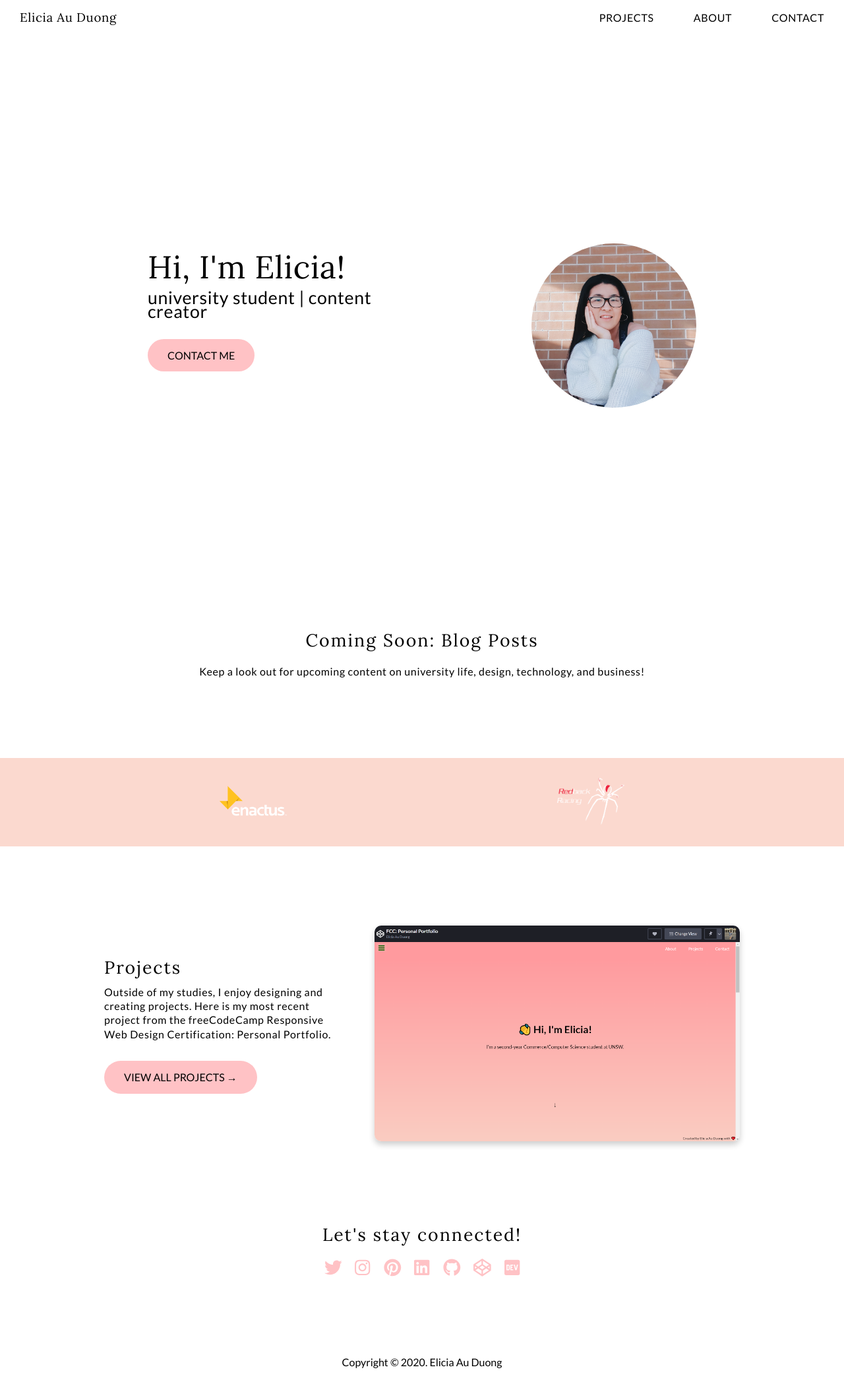
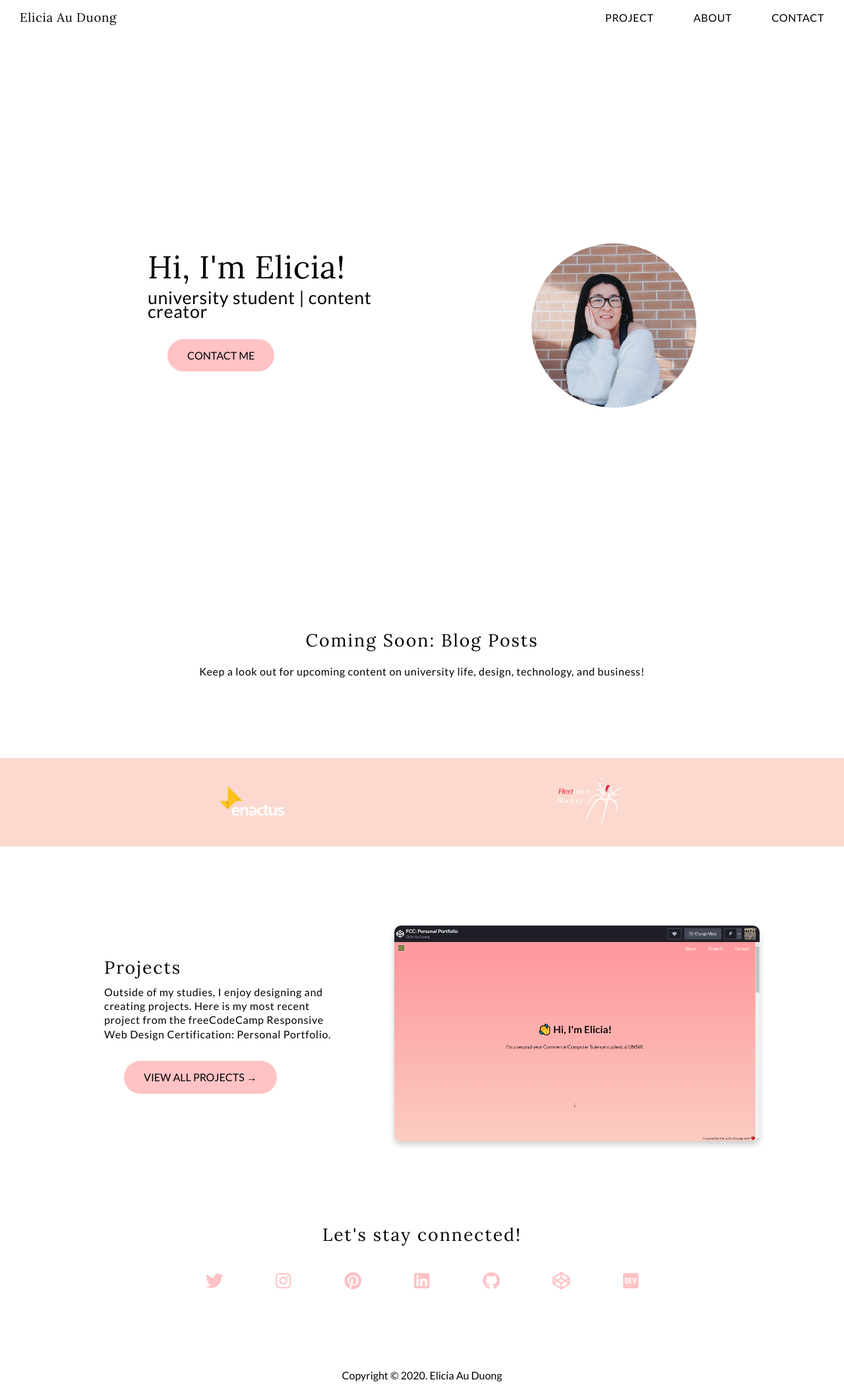
Before and after one commit to eliciaauduong/blog, a Gatsby site: page / in a window 1280 px wide. Shown: the whole page at 66% size. Built offline with nearby package versions, Linux system fonts and the light colour scheme; Gatsby itself is replaced by a stand-in of ours.

Commit message:
fixed link formatting

```diff
--- a/src/components/layout.js
+++ b/src/components/layout.js
@@ -12,22 +12,22 @@ export default function Layout({ children }) {
           Elicia Au Duong
         </Link>
         {/* <Link to="/blog-archive" class="nav-link">
-          blog
+          BLOG
         </Link> */}
         {/* <Link to="/shop" class="nav-link">
-          Shop
+          SHOP
         </Link> */}
         {/* <Link to="/resources" class="nav-link">
-          resources
+          RESOURCES
         </Link> */}
         <Link to="/projects" class="nav-link">
-          projects
+          PROJECT
         </Link>
         <Link to="/about" class="nav-link">
-          about
+          ABOUT
         </Link>
         <Link to="/contact" class="nav-link">
-          contact
+          CONTACT
         </Link>
       </header>
       <main>{children}</main>
--- a/src/styles/global.css
+++ b/src/styles/global.css
@@ -87,32 +87,31 @@ footer {
   padding-bottom: 10px;
 }
 
+a {
+  color: var(--black);
+  font-size: 12pt;
+  padding: 0 30px;
+  transition: ease 0.5s;
+}
+
+a:hover,
+a#name:hover {
+  color: var(--dark-pink);
+}
+
 .link {
   color: var(--dark-pink);
   transition: ease 0.5s;
+  padding: 0;
 }
 
 .link:hover {
   color: var(--medium-pink);
 }
-
 /*-----------------------------------navbar-----------------------------------*/
 header {
   text-align: right;
   padding: 16px 0;
-}
-
-a.nav-link {
-  color: var(--black);
-  font-size: 12pt;
-  padding: 16px 30px;
-  text-transform: uppercase;
-  transition: ease 1s;
-}
-
-a.nav-link:hover,
-a#name:hover {
-  color: var(--dark-pink);
 }
 
 a#name {
@@ -291,6 +290,11 @@ a#name {
 /*-------------------------------end subscribe--------------------------------*/
 
 /*-------------------------------social media---------------------------------*/
+.socials {
+  text-align: center;
+  margin: 30px 50px;
+}
+
 .social-link {
   font-size: 20pt;
   color: var(--medium-pink);
@@ -320,8 +324,7 @@ a#name {
 /*--------------------------------end about-----------------------------------*/
 
 /*---------------------------------contact------------------------------------*/
-#contact-info,
-.socials {
+#contact-info {
   text-align: center;
   margin: 10px 50px;
 }
```
